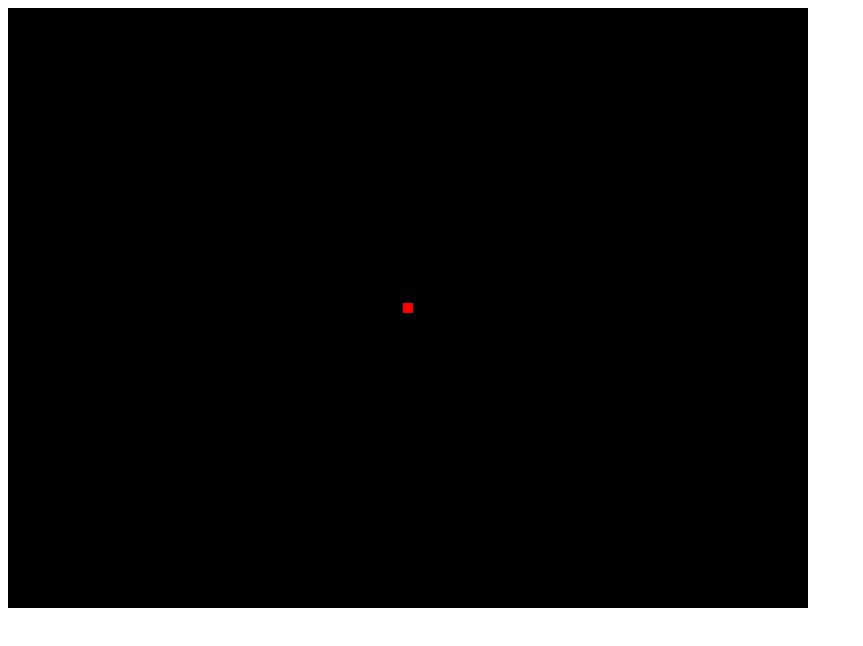
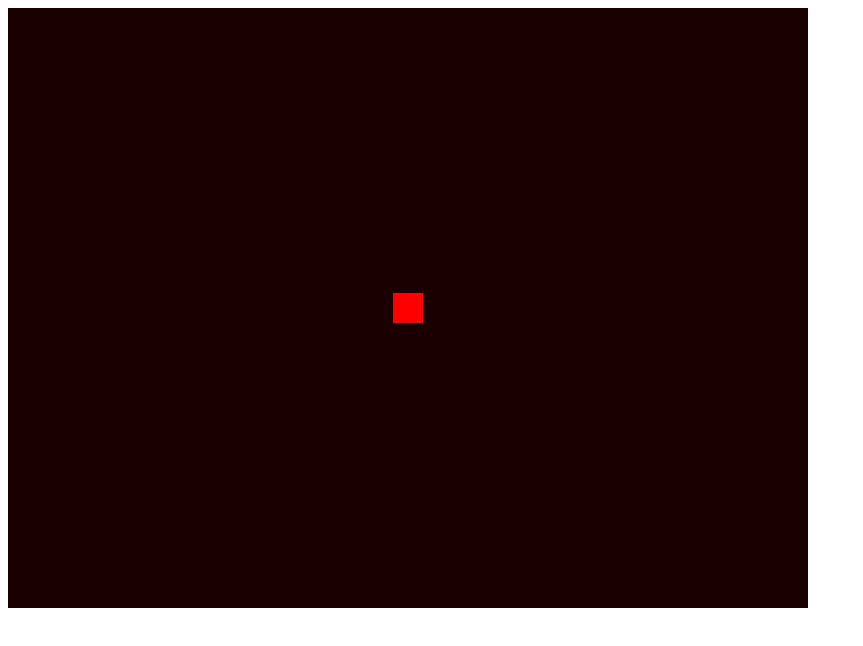
Before and after one commit to Grafkom-2020-A/belajar-webgl-dimasadh, a plain HTML site: page Lecture 2/index.html in a window 1280 px wide. Shown: the whole page, without its empty margins (0-863 px from the left). Drawn offline with Linux system fonts and the light colour scheme.

Commit message:
ubah warna

```diff
--- a/Lecture 2/index.html
+++ b/Lecture 2/index.html
@@ -1,14 +1,12 @@
 <!DOCTYPE html>
 <html lang="en">
 <head>
-    <meta charset="UTF-8" />
-    <meta name="viewport" content="width=device-width, initial-scale=1.0" />
+  <meta charset="UTF-8">
+  <meta name="viewport" content="width=device-width, initial-scale=1.0">
   <title>Belajar WebGL</title>
 </head>
 <body onload="main()">
-    <canvas id="myCanvas" width="800" height="600">
-      Peramban tidak mendukung kanvas HTML5
-    </canvas>
+  <canvas id="myCanvas" width="800" height="600">Peramban tidak mendukung kanvas HTML5</canvas>
   <script type="text/javascript" src="main.js"></script>
 </body>
 </html>
--- a/Lecture 2/main.js
+++ b/Lecture 2/main.js
@@ -5,7 +5,7 @@ function main() {
   var vertexShaderCode = `
   void main() {
     gl_Position = vec4(0.0, 0.0, 0.0, 1.0);
-        gl_PointSize = 10.0;
+    gl_PointSize = 30.0;
   }
   `;
 
@@ -23,13 +23,13 @@ function main() {
   gl.shaderSource(fragmentShader, fragmentShaderCode);
   gl.compileShader(fragmentShader);
 
-    var shaderProgram = gl.createProgram();
-    gl.attachShader(shaderProgram, vertexShader);
-    gl.attachShader(shaderProgram, fragmentShader);
-    gl.linkProgram(shaderProgram);
-    gl.useProgram(shaderProgram);
+  var ShaderProgram = gl.createProgram();
+  gl.attachShader(ShaderProgram, vertexShader);
+  gl.attachShader(ShaderProgram, fragmentShader);
+  gl.linkProgram(ShaderProgram);
+  gl.useProgram(ShaderProgram);
 
-    gl.clearColor(0.0, 0.0, 0.0, 1.0);
+  gl.clearColor(0.1, 0.0, 0.0, 1.0);
   gl.clear(gl.COLOR_BUFFER_BIT);
 
   gl.drawArrays(gl.POINTS, 0, 1);
```
Lines whose indentation alone changed are shown as unchanged.
